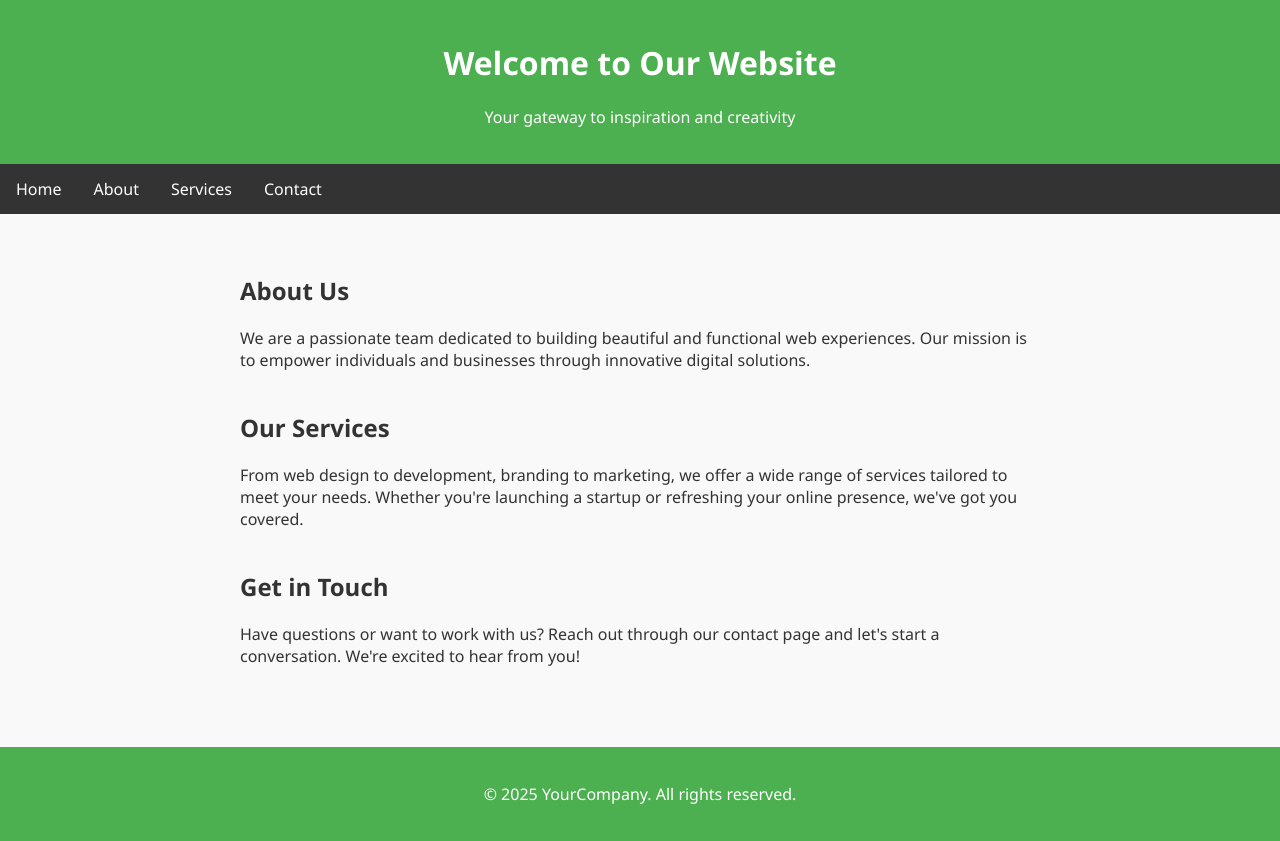
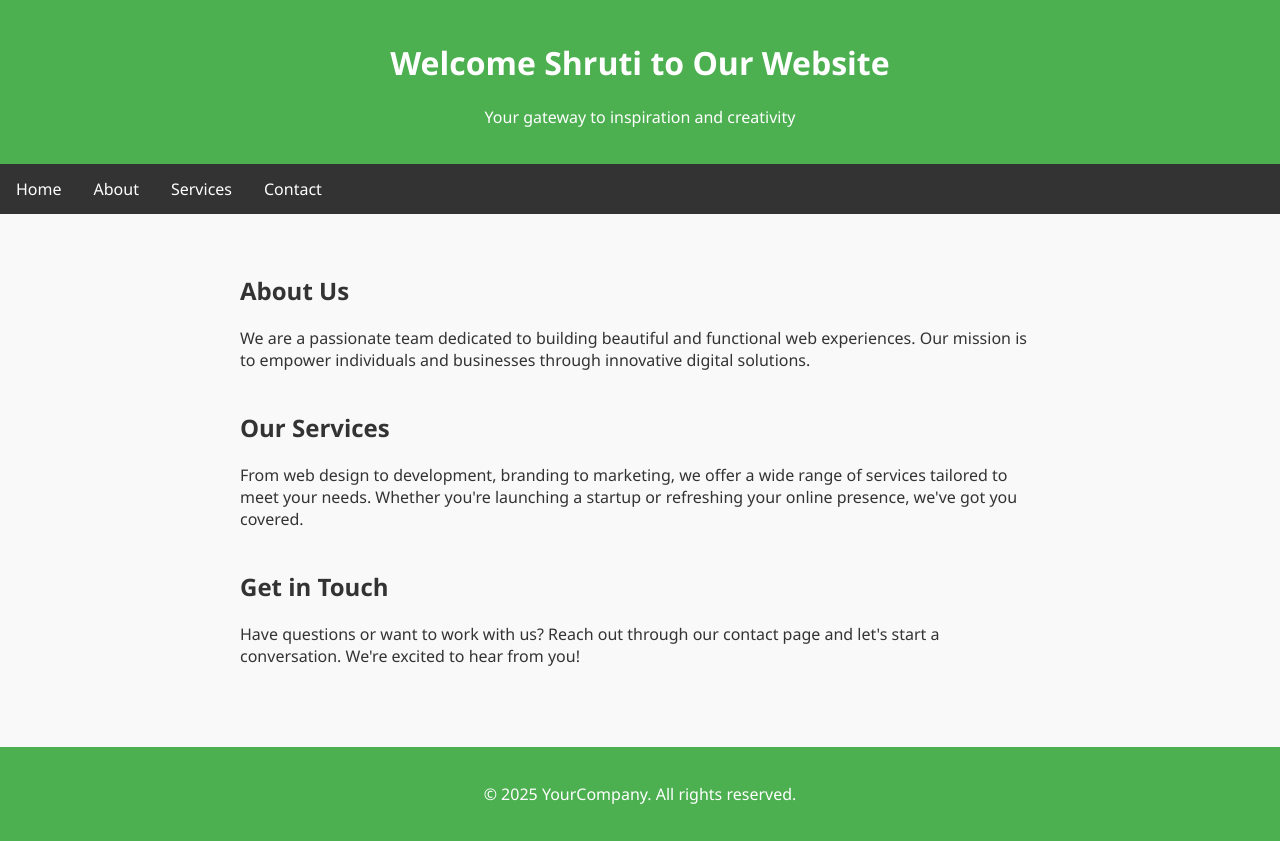
Before and after one commit to shrutisalesforce0101/service-agent-demo, a plain HTML site: page index.html in a window 1280 px wide. Drawn offline with Linux system fonts and the light colour scheme.

Commit message:
Update index.html

```diff
--- a/index.html
+++ b/index.html
@@ -61,7 +61,7 @@
 <body>
 
   <header>
-    <h1>Welcome to Our Website</h1>
+    <h1>Welcome Shruti to Our Website</h1>
     <p>Your gateway to inspiration and creativity</p>
   </header>
 
```
